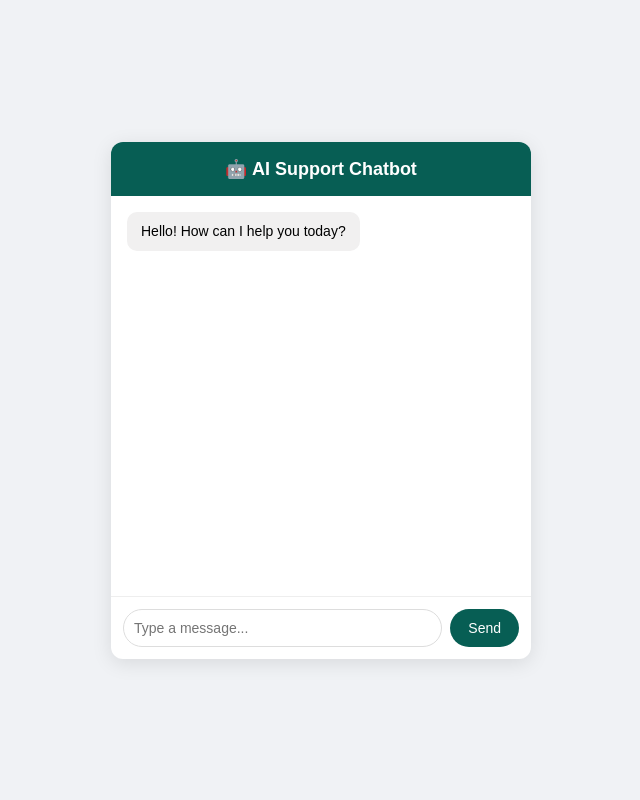
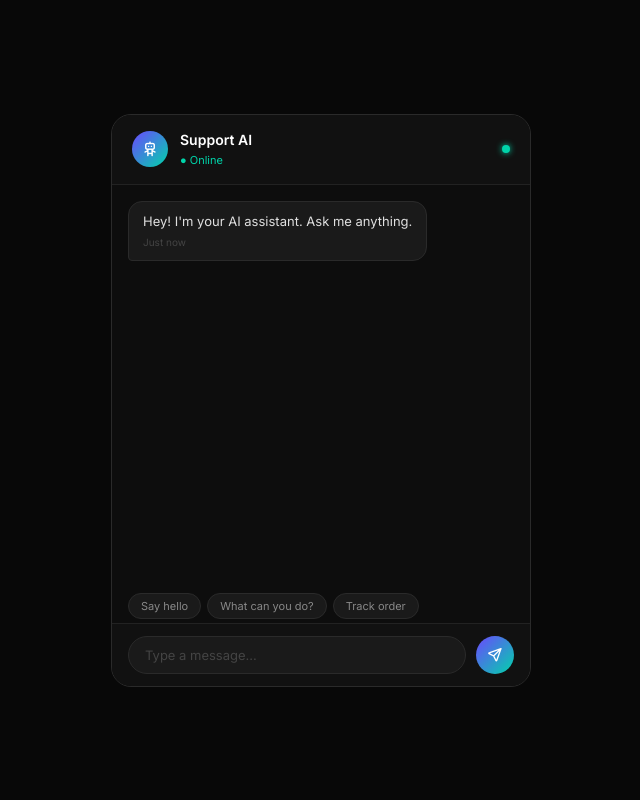
Before and after one commit to NamanMund-1106/ai-chatbot, a Flask app: page / in a window 1280 px wide. Shown: the whole page, without its empty margins (319-959 px from the left). Run offline with Flask 3, Linux system fonts and the light colour scheme.

Commit message:
upgraded UI to futuristic dark theme

```diff
--- a/templates/index.html
+++ b/templates/index.html
@@ -4,122 +4,107 @@
     <meta charset="UTF-8">
     <meta name="viewport" content="width=device-width, initial-scale=1.0">
     <title>AI Chatbot</title>
+    <link rel="stylesheet" href="https://cdn.jsdelivr.net/npm/@tabler/icons-webfont@latest/tabler-icons.min.css">
+    <link href="https://fonts.googleapis.com/css2?family=Inter:wght@400;500;600&display=swap" rel="stylesheet">
     <style>
         * { margin: 0; padding: 0; box-sizing: border-box; }
-        body {
-            font-family: Arial, sans-serif;
-            background: #f0f2f5;
-            display: flex;
-            justify-content: center;
-            align-items: center;
-            height: 100vh;
-        }
-        .chat-container {
-            width: 420px;
-            background: white;
-            border-radius: 12px;
-            box-shadow: 0 4px 20px rgba(0,0,0,0.1);
-            overflow: hidden;
-        }
-        .chat-header {
-            background: #075e54;
-            color: white;
-            padding: 16px;
-            text-align: center;
-            font-size: 18px;
-            font-weight: bold;
-        }
-        .chat-box {
-            height: 400px;
-            overflow-y: auto;
-            padding: 16px;
-            display: flex;
-            flex-direction: column;
-            gap: 10px;
-        }
-        .message {
-            max-width: 75%;
-            padding: 10px 14px;
-            border-radius: 10px;
-            font-size: 14px;
-            line-height: 1.4;
-        }
-        .user-message {
-            background: #dcf8c6;
-            align-self: flex-end;
-        }
-        .bot-message {
-            background: #f1f0f0;
-            align-self: flex-start;
-        }
-        .chat-input {
-            display: flex;
-            padding: 12px;
-            border-top: 1px solid #eee;
-            gap: 8px;
-        }
-        .chat-input input {
-            flex: 1;
-            padding: 10px;
-            border: 1px solid #ddd;
-            border-radius: 20px;
-            outline: none;
-            font-size: 14px;
-        }
-        .chat-input button {
-            background: #075e54;
-            color: white;
-            border: none;
-            padding: 10px 18px;
-            border-radius: 20px;
-            cursor: pointer;
-            font-size: 14px;
-        }
-        .chat-input button:hover { background: #128c7e; }
+        body { font-family: 'Inter', sans-serif; background: #080808; display: flex; justify-content: center; align-items: center; height: 100vh; }
+        .chat-box { width: 420px; background: #0d0d0d; border-radius: 20px; border: 0.5px solid #2a2a2a; overflow: hidden; }
+        .chat-header { padding: 16px 20px; background: #111; border-bottom: 0.5px solid #222; display: flex; align-items: center; gap: 12px; }
+        .header-dot { width: 36px; height: 36px; border-radius: 50%; background: linear-gradient(135deg, #6c47ff, #00d4aa); display: flex; align-items: center; justify-content: center; }
+        .header-dot i { color: #fff; font-size: 17px; }
+        .header-text { flex: 1; }
+        .header-text p { margin: 0; font-size: 14px; font-weight: 600; color: #fff; }
+        .header-text span { font-size: 11px; color: #00d4aa; }
+        .status-dot { width: 8px; height: 8px; border-radius: 50%; background: #00d4aa; box-shadow: 0 0 6px #00d4aa; }
+        .messages { height: 400px; overflow-y: auto; padding: 16px; display: flex; flex-direction: column; gap: 10px; background: #0d0d0d; }
+        .messages::-webkit-scrollbar { width: 3px; }
+        .messages::-webkit-scrollbar-thumb { background: #333; border-radius: 10px; }
+        .msg { max-width: 78%; padding: 10px 14px; border-radius: 14px; font-size: 13px; line-height: 1.5; }
+        .bot { background: #1a1a1a; color: #e0e0e0; border: 0.5px solid #2a2a2a; align-self: flex-start; border-bottom-left-radius: 4px; }
+        .user { background: linear-gradient(135deg, #6c47ff, #5234cc); color: #fff; align-self: flex-end; border-bottom-right-radius: 4px; }
+        .msg-time { font-size: 10px; margin-top: 4px; }
+        .user .msg-time { color: rgba(255,255,255,0.4); text-align: right; }
+        .bot .msg-time { color: #444; }
+        .typing { display: flex; align-items: center; gap: 5px; padding: 10px 14px; background: #1a1a1a; border: 0.5px solid #2a2a2a; border-radius: 14px; border-bottom-left-radius: 4px; width: fit-content; }
+        .typing span { width: 6px; height: 6px; border-radius: 50%; background: #6c47ff; animation: bounce 1.2s infinite; }
+        .typing span:nth-child(2) { animation-delay: 0.2s; }
+        .typing span:nth-child(3) { animation-delay: 0.4s; }
+        @keyframes bounce { 0%,60%,100% { transform: translateY(0); opacity: 0.5; } 30% { transform: translateY(-5px); opacity: 1; } }
+        .suggestions { display: flex; gap: 6px; padding: 8px 16px 4px; background: #0d0d0d; flex-wrap: wrap; }
+        .chip { background: #1a1a1a; border: 0.5px solid #2a2a2a; border-radius: 20px; padding: 5px 12px; font-size: 11px; color: #888; cursor: pointer; transition: all 0.2s; }
+        .chip:hover { border-color: #6c47ff; color: #a78bfa; }
+        .input-area { padding: 12px 16px; background: #111; border-top: 0.5px solid #222; display: flex; gap: 10px; align-items: center; }
+        .input-area input { flex: 1; background: #1a1a1a; border: 0.5px solid #2a2a2a; border-radius: 20px; padding: 10px 16px; color: #e0e0e0; font-size: 13px; outline: none; font-family: 'Inter', sans-serif; transition: border-color 0.2s; }
+        .input-area input::placeholder { color: #444; }
+        .input-area input:focus { border-color: #6c47ff; }
+        .send-btn { width: 38px; height: 38px; border-radius: 50%; background: linear-gradient(135deg, #6c47ff, #00d4aa); border: none; cursor: pointer; display: flex; align-items: center; justify-content: center; transition: transform 0.15s; flex-shrink: 0; }
+        .send-btn:hover { transform: scale(1.08); }
+        .send-btn i { color: #fff; font-size: 16px; }
     </style>
 </head>
 <body>
-    <div class="chat-container">
-        <div class="chat-header">🤖 AI Support Chatbot</div>
-        <div class="chat-box" id="chatBox">
-            <div class="message bot-message">Hello! How can I help you today?</div>
+    <div class="chat-box">
+        <div class="chat-header">
+            <div class="header-dot"><i class="ti ti-robot"></i></div>
+            <div class="header-text">
+                <p>Support AI</p>
+                <span>● Online</span>
+            </div>
+            <div class="status-dot"></div>
         </div>
-        <div class="chat-input">
+        <div class="messages" id="chatMessages">
+            <div class="msg bot">Hey! I'm your AI assistant. Ask me anything.<div class="msg-time">Just now</div></div>
+        </div>
+        <div class="suggestions" id="chips">
+            <div class="chip" onclick="quickSend('Hello!')">Say hello</div>
+            <div class="chip" onclick="quickSend('What can you do?')">What can you do?</div>
+            <div class="chip" onclick="quickSend('Track my order')">Track order</div>
+        </div>
+        <div class="input-area">
             <input type="text" id="userInput" placeholder="Type a message..." />
-            <button onclick="sendMessage()">Send</button>
+            <button class="send-btn" onclick="sendMessage()"><i class="ti ti-send"></i></button>
         </div>
     </div>
-
     <script>
-        async function sendMessage() {
-            const input = document.getElementById("userInput");
-            const message = input.value.trim();
-            if (!message) return;
-
-            addMessage(message, "user-message");
-            input.value = "";
-
-            const response = await fetch("/chat", {
-                method: "POST",
-                headers: { "Content-Type": "application/json" },
-                body: JSON.stringify({ message: message })
+        function getTime() { return new Date().toLocaleTimeString([], { hour: '2-digit', minute: '2-digit' }); }
+        function addMsg(text, type) {
+            const box = document.getElementById('chatMessages');
+            const div = document.createElement('div');
+            div.className = 'msg ' + type;
+            div.innerHTML = text + '<div class="msg-time">' + getTime() + '</div>';
+            box.appendChild(div); box.scrollTop = box.scrollHeight;
+        }
+        function showTyping() {
+            const box = document.getElementById('chatMessages');
+            const t = document.createElement('div'); t.className = 'typing'; t.id = 'typing';
+            t.innerHTML = '<span></span><span></span><span></span>';
+            box.appendChild(t); box.scrollTop = box.scrollHeight;
+        }
+        function removeTyping() { const t = document.getElementById('typing'); if (t) t.remove(); }
+        async function botReply(msg) {
+            showTyping();
+            const res = await fetch('/chat', {
+                method: 'POST',
+                headers: { 'Content-Type': 'application/json' },
+                body: JSON.stringify({ message: msg })
             });
-
-            const data = await response.json();
-            addMessage(data.bot_response, "bot-message");
+            const data = await res.json();
+            removeTyping();
+            addMsg(data.bot_response, 'bot');
         }
-
-        function addMessage(text, className) {
-            const chatBox = document.getElementById("chatBox");
-            const msg = document.createElement("div");
-            msg.className = `message ${className}`;
-            msg.textContent = text;
-            chatBox.appendChild(msg);
-            chatBox.scrollTop = chatBox.scrollHeight;
+        function sendMessage() {
+            const input = document.getElementById('userInput');
+            const msg = input.value.trim(); if (!msg) return;
+            document.getElementById('chips').style.display = 'none';
+            addMsg(msg, 'user'); input.value = ''; botReply(msg);
         }
-
-        document.getElementById("userInput").addEventListener("keypress", function(e) {
-            if (e.key === "Enter") sendMessage();
+        function quickSend(msg) {
+            document.getElementById('chips').style.display = 'none';
+            addMsg(msg, 'user'); botReply(msg);
+        }
+        document.getElementById('userInput').addEventListener('keypress', e => {
+            if (e.key === 'Enter') sendMessage();
         });
     </script>
 </body>
```
